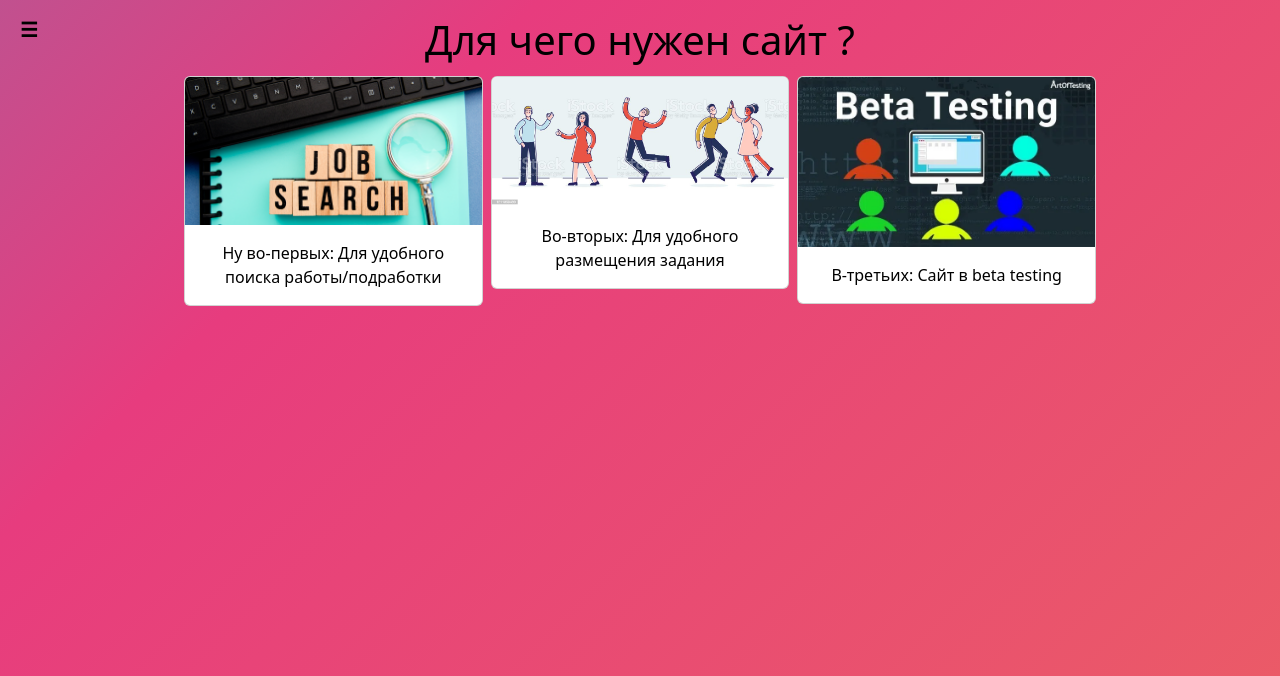
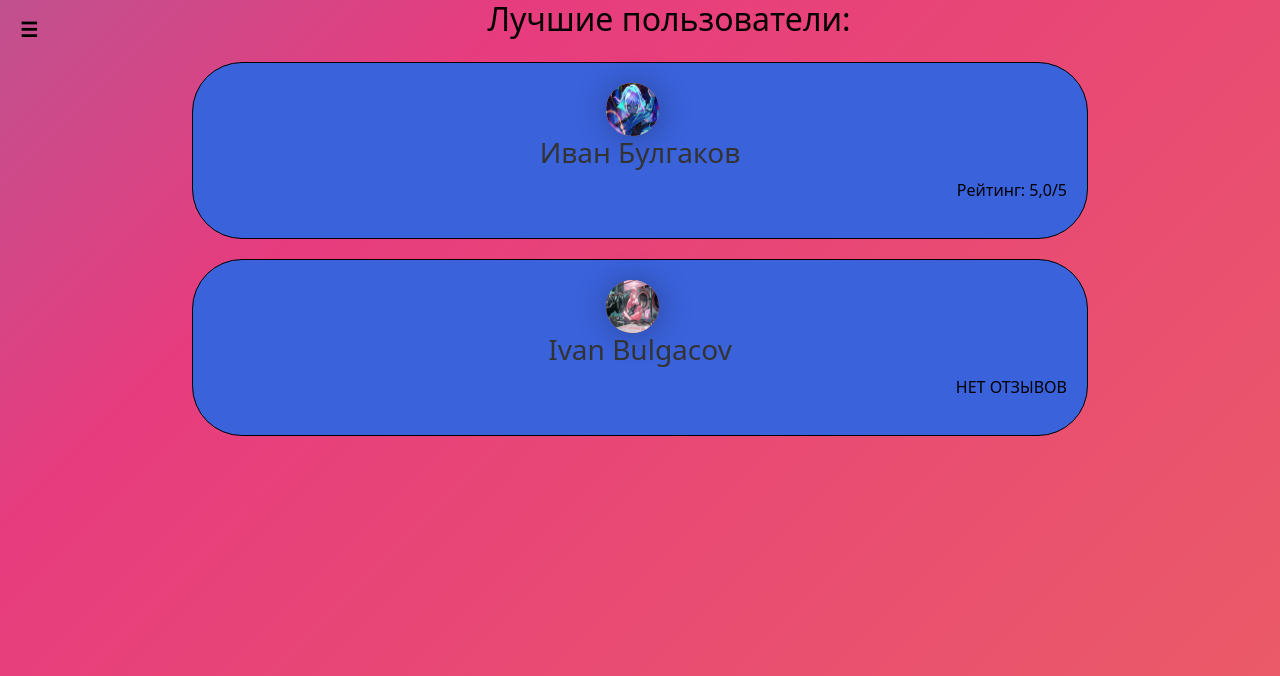
Before and after one commit to OnnnyxXx/Tasks, a Django app: page / in a window 1280 px wide. Shown: the top 676 px of the page. Run offline with Django 4.2, Linux system fonts and the light colour scheme; data comes from the database, SQL or seed files in the repository; both versions use the stored data as it was after the commit.

Commit message:
Top users and req

```diff
--- a/coolsite/tasks_app/templates/tasks_app/index.html
+++ b/coolsite/tasks_app/templates/tasks_app/index.html
@@ -3,47 +3,63 @@
 {% block title %}Главная страница{% endblock %}
 
 {% block content %}
+<!-- Здесь ваша прежняя разметка -->
 <style>
-.row-cols-1 > * {
-    padding: 4px;
+.profile-picture {
+      height: 53px;
+      width: 53px;
+      background: linear-gradient(90deg, #ff9966, #ff5e62);
+      z-index: 10;
+      box-shadow: 1px 1px 2rem rgba(0, 0, 0, 0.3);
+      border-radius: 100%;
+      margin-right: 15px;
+    }
+
+.profile-card{
+  background: #3a62db;
+  border-radius: 50px;
+  align-items: center;
+  border: 1px solid black;
+  padding: 20px;
+  margin-bottom: 20px;
+  justify-content: space-between;
 }
-</style>
-<div class="features">
-  <h1>Для чего нужен сайт ?</h1>
-  <div class="row row-cols-1 row-cols-md-2 row-cols-lg-3">
-    <div class="col">
-             <div class="card">
-
-  <img src="static/tasks_app/img/job_search.png" class="card-img-top"  alt="logo">
-  <div class="card-body">
-    <p class="card-text">Ну во-первых: Для удобного поиска работы/подработки</p>
-  </div>
-</div>
-  </div>
-        <div class="col">
-             <div class="card">
-
-  <img src="static/tasks_app/img/people.jpg" class="card-img-top"  alt="logo">
-  <div class="card-body">
-    <p class="card-text">Во-вторых: Для удобного размещения задания</p>
-  </div>
-</div>
-  </div>
-        <div class="col">
-             <div class="card">
-
-  <img src="static/tasks_app/img/beta-testing.png" class="card-img-top"  alt="logo">
-  <div class="card-body">
-    <p class="card-text">В-третьих: Сайт в beta testing</p>
-  </div>
-</div>
-
-
-    </div>
 
 
 
+
+a {
+    text-decoration: none; /* Убираем подчеркивание ссылок */
+    color: #333;
+}
+h2 {
+    text-align: center;
+}
+</style>
+<h2>Лучшие пользователи:</h2>
+<div class="features">
+    {% for profile in profiles %}
+        <div class="profile-card">
+            <a href="{% url 'user_profile' profile.user.username %}">
+            <img src="{{ profile.profile_picture.url }}" alt="Profile picture" class="profile-picture">
+            <div class="user-info">
+                <h3>
+                        {{ profile.first_name }} {{ profile.last_name }}
+                </h3>
+
+            </div>
+                </a>
+            <div class="user-rating" align="right">
+                {% if profile.avg_rating %}
+            	<p>Рейтинг: {{ profile.avg_rating }}/5</p>
+                {% else %}
+                <p>НЕТ ОТЗЫВОВ</p>
+                {% endif %}
+            </div>
+        </div>
+{% empty %}
+    <p>Не найдено профилей.</p>
+{% endfor %}
 </div>
 
-
 {% endblock %}
--- a/coolsite/tasks_app/views.py
+++ b/coolsite/tasks_app/views.py
@@ -1,9 +1,13 @@
+from django.db.models import Avg
 from django.shortcuts import render, redirect
 from django.views.generic import DetailView
 
+from tasks_app_user.models import Profile
+
 
 def index(request):
-    return render(request, 'tasks_app/index.html')
+    profiles = Profile.objects.annotate(avg_rating=Avg('comment__stars')).order_by('-avg_rating')
+    return render(request, 'tasks_app/index.html', {'profiles': profiles})
 
 
 def about(reqeust):
--- a/coolsite/tasks_app_user/urls.py
+++ b/coolsite/tasks_app_user/urls.py
@@ -21,7 +21,7 @@ urlpatterns = [
     path('profile_user/<str:username>/add_comment/', views.AddCommentView, name='add_comment'),
     path('comment/update/<int:pk>/', CommentUpdateView.as_view(), name='update_comment'),
     path('comment/delete/<int:pk>/', CommentDeleteView.as_view(), name='delete_comment'),
-    path('<int:pk>/', views.detail, name='detail'),
+    path('messages/<int:pk>/', views.detail, name='detail'),
     path('message/', views.inbox, name='inbox'),
     path('new/<int:item_pk>/', views.new_conversation, name='new'),
 ]
--- a/coolsite/tasks_app_user/views.py
+++ b/coolsite/tasks_app_user/views.py
@@ -55,6 +55,7 @@ def category(request):
     }
 
     return render(request, 'tasks_app_user/category.html', context)
+
 
 # AutoDeleteTasks
 # timezone.now() - timedelta(7)
--- /dev/null
+++ b/requirements.txt
@@ -0,0 +1,2 @@
+Django
+Pillow
```
Also changed, not shown: coolsite/db.sqlite3.
